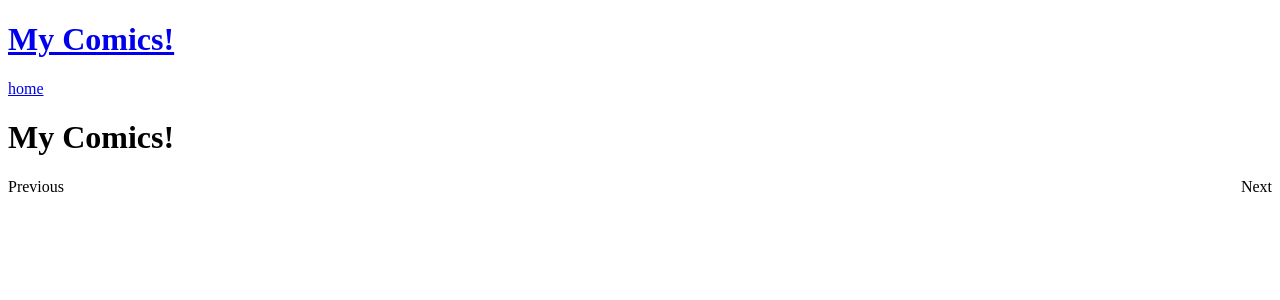
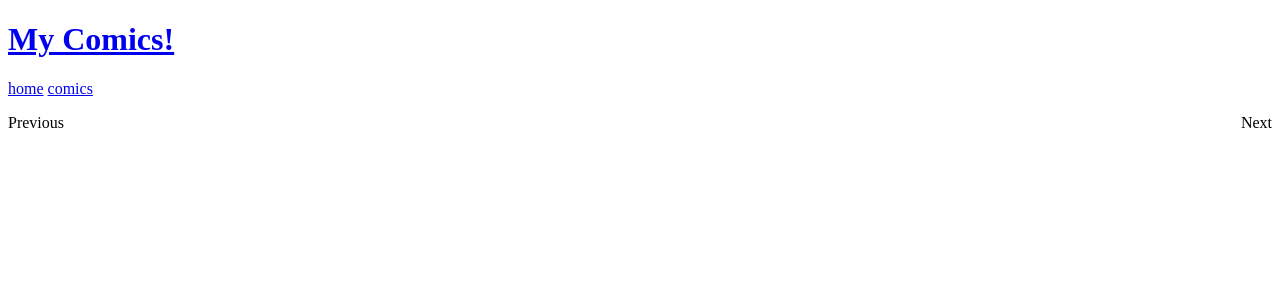
Before and after one commit to tamouse/comics-jekyll, a Jekyll site: the page built from source/comics/index.html, in a window 1280 px wide. Shown: the top 300 px of the page. Built offline with Jekyll 4.4.1, drawn with Linux system fonts in a browser that asks for light colours; Markdown is read by kramdown in place of the engine named in the settings; the list of posts is cut into pages by our own code.

Commit message:
Create Daily Index Page and link to index.html

```diff
--- a/source/_layouts/default.html
+++ b/source/_layouts/default.html
@@ -19,6 +19,7 @@
           <div class="header">
             <h1 class="title"><a href="/">{{ site.name }}</a></h1>
             <a class="extra" href="/">home</a>
+            <a class="extra" href="/comics/">comics</a>
           </div>
 
           {{ content }}
--- a/source/comics/index.html
+++ b/source/comics/index.html
@@ -3,7 +3,6 @@ layout: default
 ---
 
 <div id="home">
-  <h1>{{ site.name }}</h1>
   <ul class="posts">
     {% for post in paginator.posts %}
       <li><span>{{ post.date | date_to_string }}</span> &raquo; <a href="{{ post.url }}">{{ post.title }}</a></li>
```
Also changed, not shown: 1 other file.
